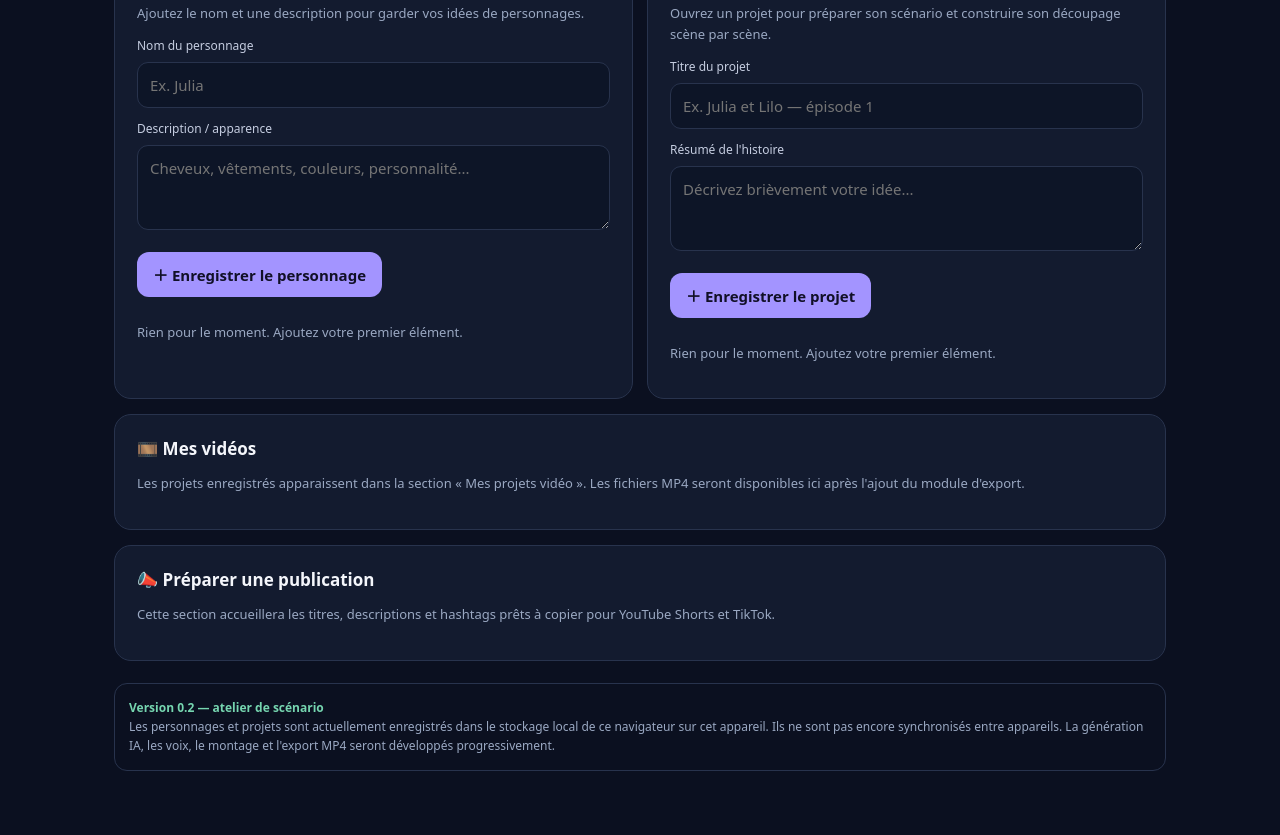
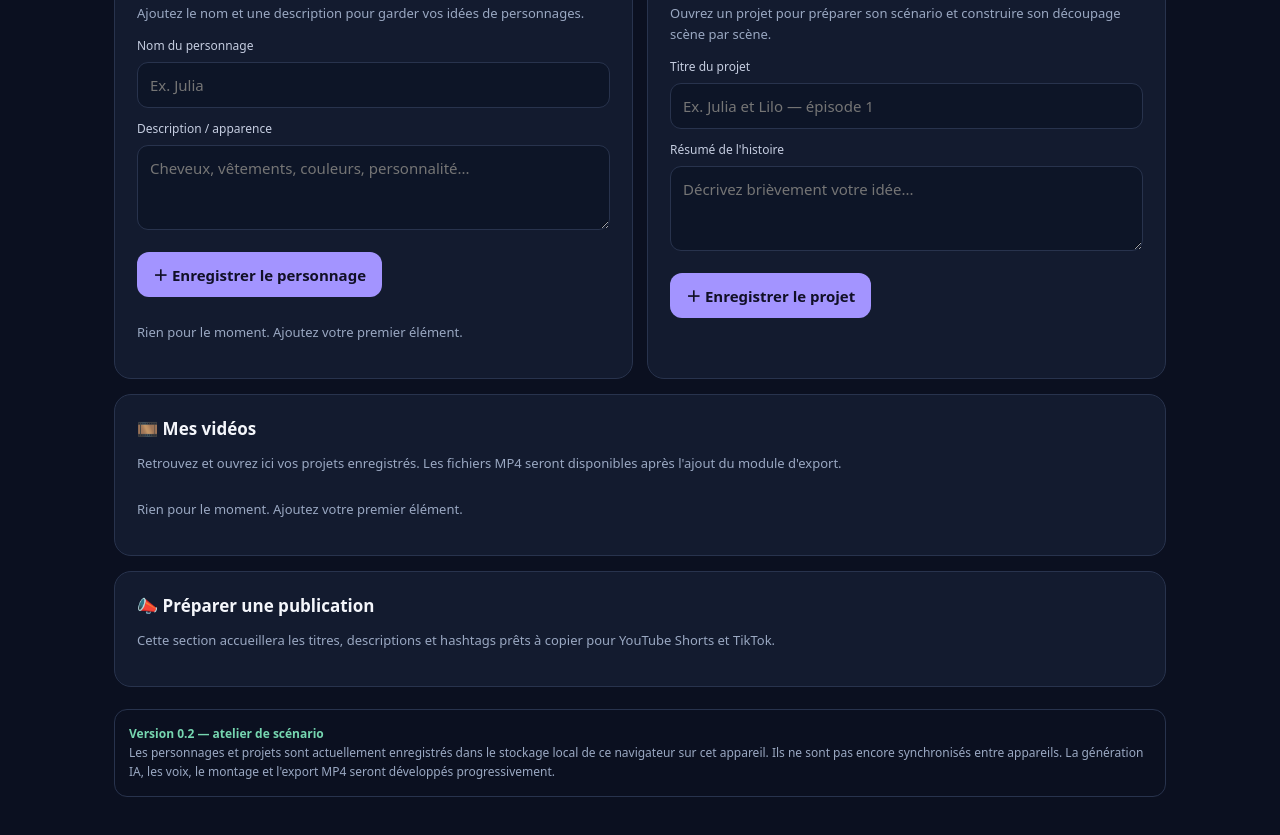
Before and after one commit to samiouess-ux/Mon-AI-Cartoon-Studio, a plain HTML site: page index.html in a window 1280 px wide. Shown: the part 707-1542 px from the top of the page. Drawn offline with Linux system fonts and the light colour scheme.

Commit message:
Show saved projects in Mes vidéos section

```diff
--- a/index.html
+++ b/index.html
@@ -49,7 +49,6 @@
         <div class="formrow"><label for="project-note">Résumé de l'histoire</label><textarea id="project-note" placeholder="Décrivez brièvement votre idée..."></textarea></div>
         <div class="actions"><button class="btn" type="submit">＋ Enregistrer le projet</button></div>
       </form>
-      <div class="item-list" id="projects-list" aria-live="polite"></div>
     </section>
   </div>
   <section class="panel editor-panel" id="story-editor" hidden>
@@ -62,7 +61,8 @@
   </section>
   <section class="panel" id="projects">
     <h2>🎞️ Mes vidéos</h2>
-    <p class="muted">Les projets enregistrés apparaissent dans la section « Mes projets vidéo ». Les fichiers MP4 seront disponibles ici après l'ajout du module d'export.</p>
+    <p class="muted">Retrouvez et ouvrez ici vos projets enregistrés. Les fichiers MP4 seront disponibles après l'ajout du module d'export.</p>
+    <div class="item-list" id="projects-list" aria-live="polite"></div>
   </section>
   <section class="panel" id="publication">
     <h2>📣 Préparer une publication</h2>
```
